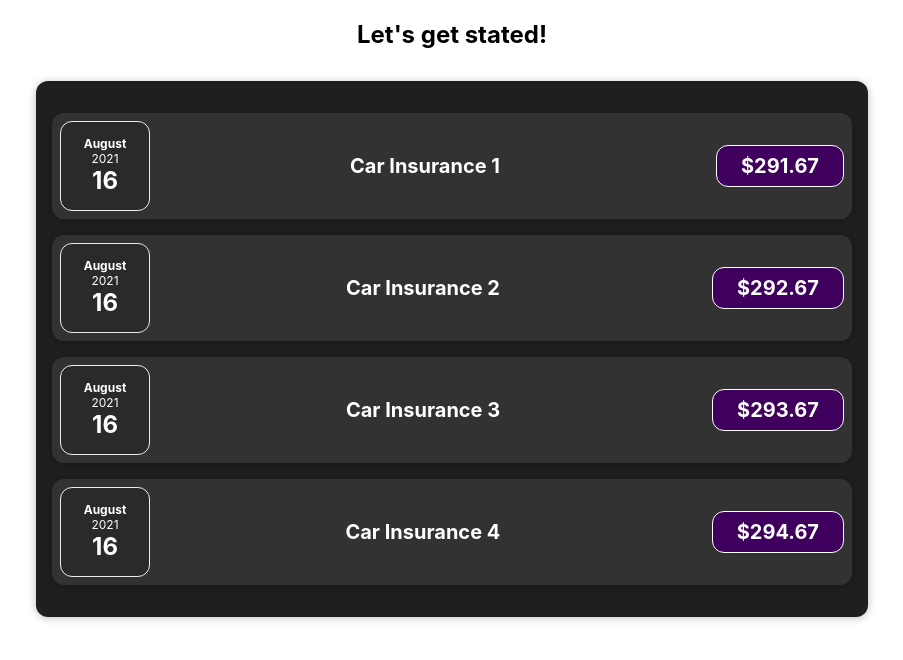
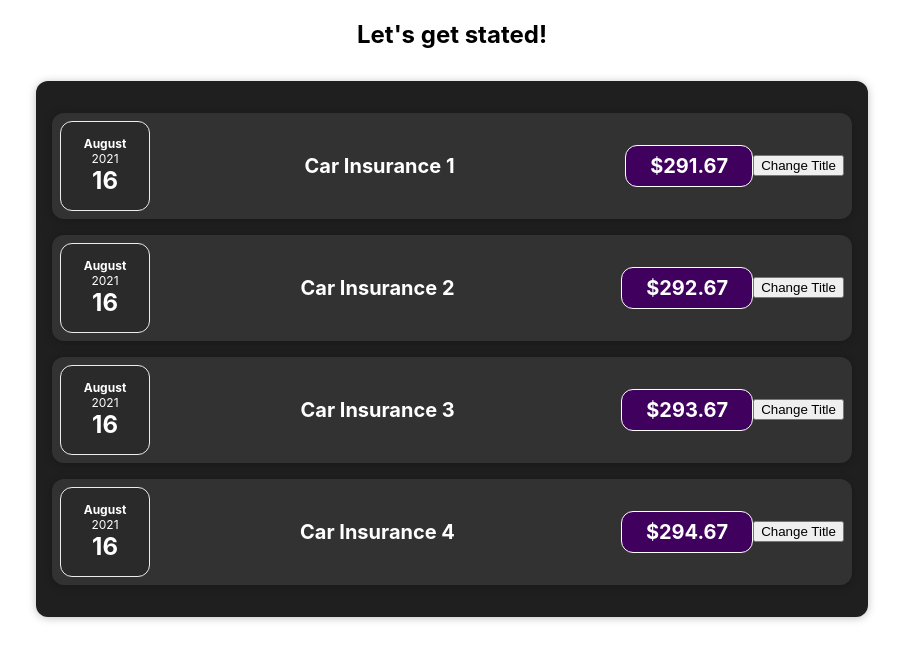
Before and after one commit to huy19712011/my-app, a React (Create React App) app: page / in a window 1280 px wide. Shown: the top 660 px of the page, without its empty margins (188-1091 px from the left). Built offline with nearby package versions, Linux system fonts and the light colour scheme.

Commit message:
46: Listening to Events - working with event handler

```diff
--- a/src/components/Expenses/ExpenseItem.js
+++ b/src/components/Expenses/ExpenseItem.js
@@ -4,7 +4,9 @@ import Card from '../ui/Card';
 
 function ExpenseItem(props) {
 
-
+  const clickButtonHandler = () => {
+    console.log('Button clicked');
+  };
 
   return (
     <Card className="expense-item">
@@ -13,6 +15,8 @@ function ExpenseItem(props) {
         <h2>{ props.title }</h2>
         <div className="expense-item__price">${props.amount}</div>
       </div>
+      {/* <button onClick={() => {console.log('Clicked')}}>Change Title</button> */}
+      <button onClick={clickButtonHandler}>Change Title</button>
     </Card>
   );
 
```
